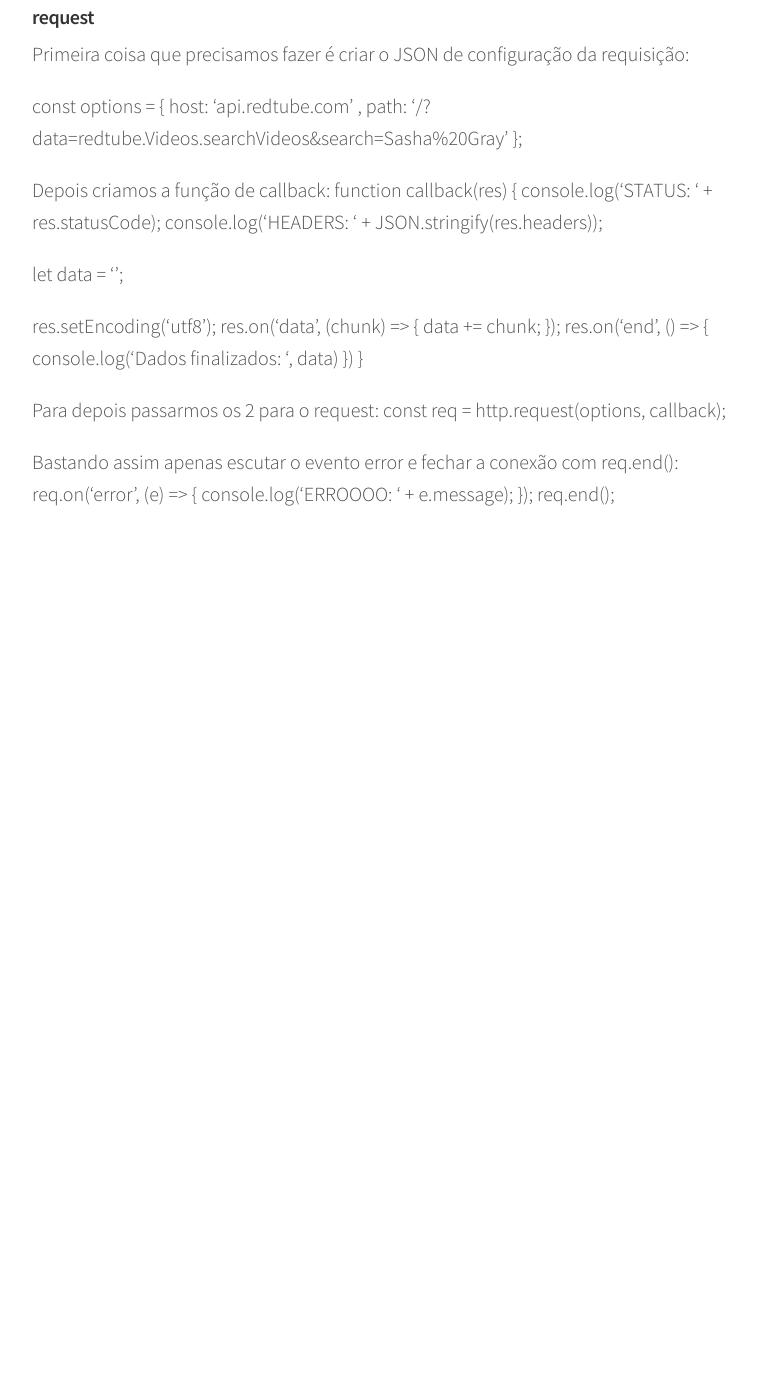
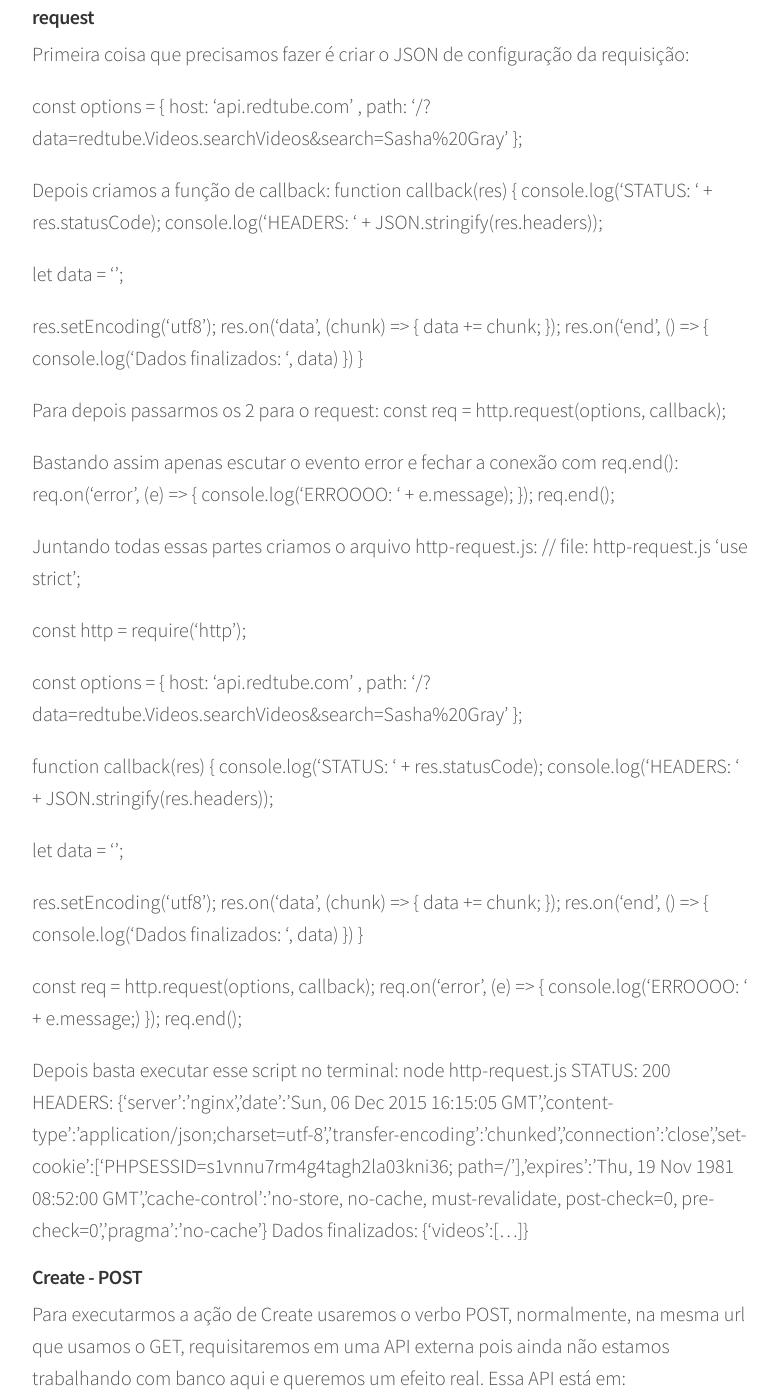
Before and after one commit to indrajithbandara/debug-blog, a Jekyll site: the page built from _posts/2016-05-15-nodejs.md, in a window 1280 px wide and 1400 px high, scrolled down 12354 px. Shown: the whole window, without its empty margins (248-1026 px from the left). Built offline with Jekyll 4.4.1, drawn with Linux system fonts in a browser that asks for light colours; comment, search, counter and statistics services are not loaded; before the commit the page ends 12984 px from its top, so only the background shows below that; some of the changed text lies outside the part shown.

Commit message:
sobe caraio

```diff
--- a/_posts/2016-05-15-nodejs.md
+++ b/_posts/2016-05-15-nodejs.md
@@ -535,3 +535,105 @@ req.on('error', (e) =>  {
   console.log('ERROOOO: ' + e.message);
 });
 req.end();
+
+Juntando todas essas partes criamos o arquivo http-request.js:
+// file: http-request.js
+'use strict';
+
+const http = require('http');
+
+const options = {
+  host: 'api.redtube.com'
+, path: '/?data=redtube.Videos.searchVideos&search=Sasha%20Gray'
+};
+
+function callback(res) {
+  console.log('STATUS: ' + res.statusCode);
+  console.log('HEADERS: ' + JSON.stringify(res.headers));
+
+  let data = '';
+
+  res.setEncoding('utf8');
+  res.on('data', (chunk) =>  {
+    data += chunk;
+  });
+  res.on('end', () => {
+    console.log('Dados finalizados: ', data)
+  })
+}
+
+const req = http.request(options, callback);
+req.on('error', (e) =>  {
+  console.log('ERROOOO: ' + e.message;)
+});
+req.end();
+
+Depois basta executar esse script no terminal:
+node http-request.js
+STATUS: 200
+HEADERS: {'server':'nginx','date':'Sun, 06 Dec 2015 16:15:05 GMT','content-type':'application/json;charset=utf-8','transfer-encoding':'chunked','connection':'close','set-cookie':['PHPSESSID=s1vnnu7rm4g4tagh2la03kni36; path=/'],'expires':'Thu, 19 Nov 1981 08:52:00 GMT','cache-control':'no-store, no-cache, must-revalidate, post-check=0, pre-check=0','pragma':'no-cache'}
+Dados finalizados:  {'videos':[...]}
+
+##### Create - POST
+Para executarmos a ação de Create usaremos o verbo POST, normalmente, na mesma url que usamos o GET, requisitaremos em uma API externa pois ainda não estamos trabalhando com banco aqui e queremos um efeito real.
+Essa API está em: http://webschool-io.herokuapp.com/
+
+Ver arquivo: http-request-post.js
+Percebeu que começamos importando  um módulo novo?
+
+O querystring irá servir para parsear os dados no formato Querystring, este sendo nada mais que um padrão que o protocolo HTTP utiliza para transporte de informação do cliente para o servidor, ou até mesmo cliente - cliente.
+
+#### Aula ES6
+Essa é apenas uma pequena amostra do ES6 para podermos entender os códigos desse módulo, porém usaremos apenas:
+
+- let;
+- const;
+- arrow function.
+
+Para deixar o resto para o módulo de ES6 do Be MEAN.
+
+###### let
+O let é o substituto para o var, pois futuramente o var será descontinuado. o let se comporta como o esperado de uma variável.
+
+quando você quer pegar o valor de uma variável pressupõe-se que ela já tenha sido criada, correto?
+a = 1;
+var a;
+console.log(a);
+
+Agora mude de var para let.
+a = 1;
+let a;
+console.log(a);
+
+let a;
+^^^
+SyntaxError: Block-scoped declarations (let, const, function, class) not yet supported outside strict mode
+
+Isso significa o quê?
+
+Tá certo! É muito fácil mesmo, traduzindo:
+
+Erro de sintaxe: declarações Bloco de escopo (let, const, function, class) ainda não são suportadas fora modo estrito
+
+Bom então é fácil de revolver correto? Basta adicionar o use strict no começo do arquivo:
+'use strict';
+a = 1;
+let a;
+console.log(a);
+
+Pronto o erro correto hehehehhe.
+Com isso deduzimos que com let sempre precisamos declarar as variáveis antes e isso faz muito bem para sua sanidade mental e do seu código, vai por mim.
+
+#saudadesC
+
+a = 1;
+  ^
+
+ReferenceError: a is not defined
+
+Corrigindo o código:
+
+'use strict';
+let a;
+a = 1;
+console.log(a); //1
```
Also changed, not shown: http-request.js (added, +29 -0 lines).
